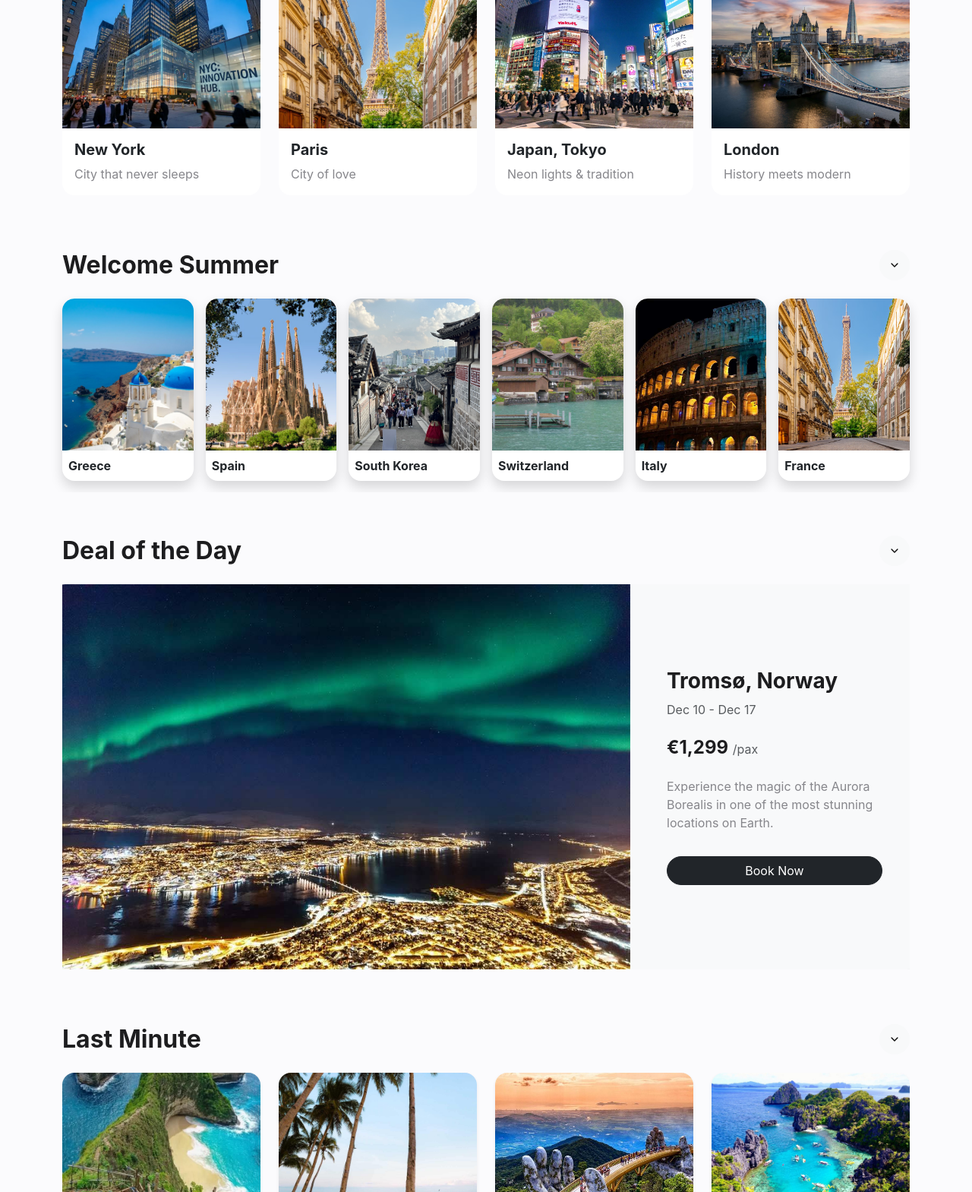
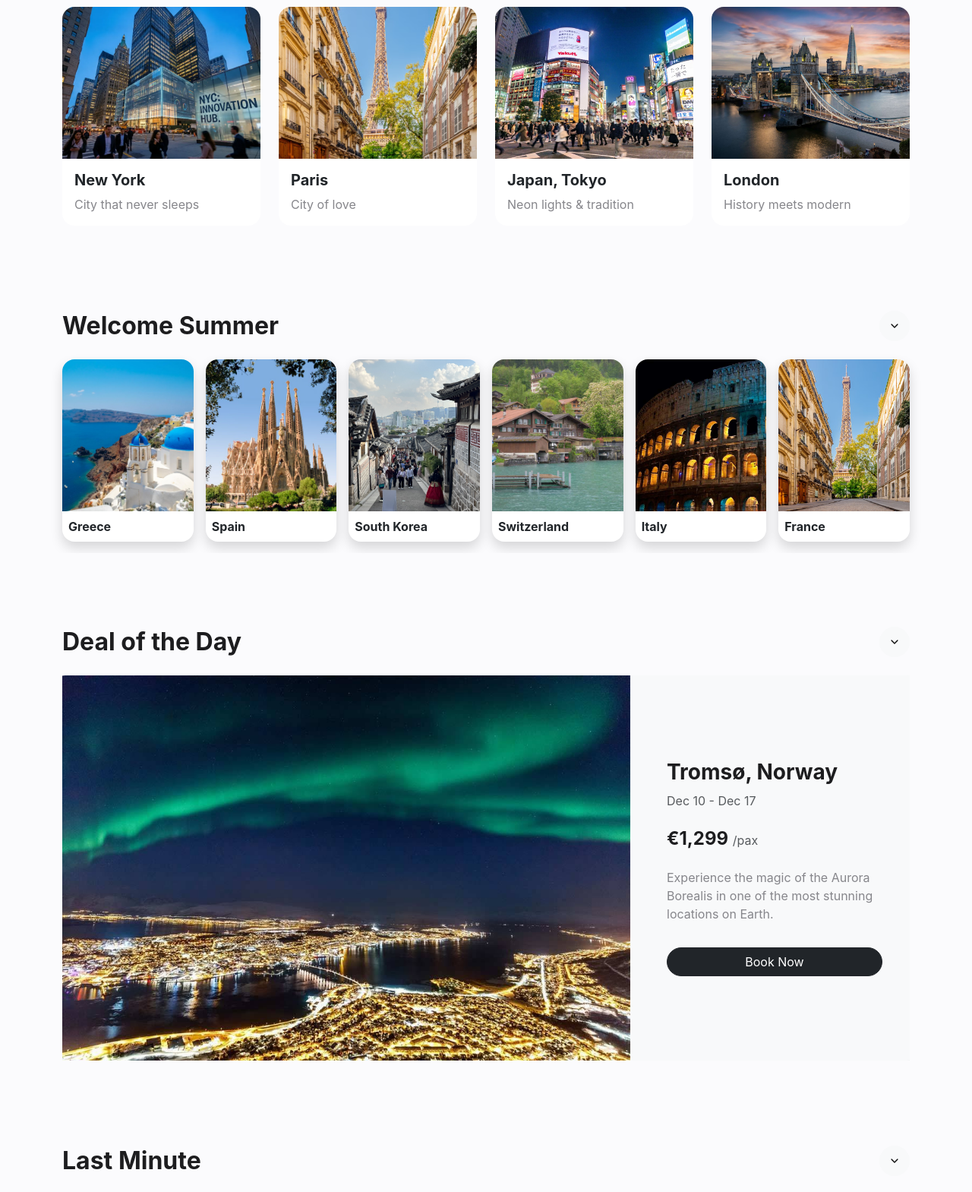
Before and after one commit to devHP-source/Bootstrap-Epicode, a plain HTML site: page M3-W2D4_Pratica Epicode Project/index.html in a window 1280 px wide. Shown: the part 622-2191 px from the top of the page at 76% size. Drawn offline with nearby package versions, Linux system fonts and the light colour scheme.

Commit message:
bug fixes

```diff
--- a/M3-W2D4_Pratica Epicode Project/index.html
+++ b/M3-W2D4_Pratica Epicode Project/index.html
@@ -55,7 +55,7 @@
     </header>
 
     <main class="container">
-        <section id="offer-week" class="mb-5 pt-4">
+        <section id="offer-week" class="apple-section"> <!-- class="mb-5 pt-4" -->
             <div class="d-flex justify-content-between align-items-center mb-4">
                 <h2 class="fw-bold m-0">Offer of the Week</h2>
                 <button class="btn btn-light rounded-circle collapse-btn" data-target="offer-week-content">
@@ -106,7 +106,7 @@
             </div>
         </section>
 
-        <section id="welcome-summer" class="mb-5 pt-4">
+        <section id="welcome-summer" class="apple-section"> <!-- class="mb-5 pt-4" -->
             <div class="d-flex justify-content-between align-items-center mb-4">
                 <h2 class="fw-bold m-0">Welcome Summer</h2>
                 <button class="btn btn-light rounded-circle collapse-btn" data-target="welcome-summer-content">
@@ -127,12 +127,14 @@
             </div>
         </section>
 
-        <section id="offer-day" class="mb-5 pt-4 d-none d-md-block">
-            <div class="d-flex justify-content-between align-items-center mb-4">
-                <h2 class="fw-bold m-0">Deal of the Day</h2>
-                <button class="btn btn-light rounded-circle collapse-btn" data-target="offer-day-content">
-                    <ion-icon name="chevron-down-outline"></ion-icon>
-                </button>
+        <section id="offer-day" class="apple-section"> <!-- class="mb-5 pt-4 d-none d-md-block" -->
+            <div class="d-none d-md-block"> <!-- class="d-flex justify-content-between align-items-center mb-4" -->
+                <div class="d-flex justify-content-between align-items-center mb-4"> <!-- added DIV -->
+                    <h2 class="fw-bold m-0">Deal of the Day</h2>
+                    <button class="btn btn-light rounded-circle collapse-btn" data-target="offer-day-content">
+                        <ion-icon name="chevron-down-outline"></ion-icon>
+                    </button>
+                </div>
             </div>
             <div id="offer-day-content" class="apple-collapse">
                 <div class="apple-collapse-inner">
@@ -152,7 +154,7 @@
             </div>
         </section>
 
-        <section id="last-minute" class="mb-5 pt-4">
+        <section id="last-minute" class="apple-section"> <!-- class="mb-5 pt-4" -->
             <div class="d-flex justify-content-between align-items-center mb-4">
                 <h2 class="fw-bold m-0">Last Minute</h2>
                 <button class="btn btn-light rounded-circle collapse-btn" data-target="last-minute-content">
@@ -171,7 +173,7 @@
             </div>
         </section>
 
-        <section id="testimonials" class="mb-5 pt-4">
+        <section id="testimonials" class="apple-section"> <!-- class="mb-5 pt-4" -->
             <div class="d-flex justify-content-between align-items-center mb-4">
                 <h2 class="fw-bold m-0">Testimonials</h2>
                 <button class="btn btn-light rounded-circle collapse-btn" data-target="testimonials-content">
@@ -246,7 +248,7 @@
     <script type="module" src="https://unpkg.com/ionicons@7.1.0/dist/ionicons/ionicons.esm.js"></script>
     <script nomodule src="https://unpkg.com/ionicons@7.1.0/dist/ionicons/ionicons.js"></script>
 
-    <script src="./js/bootstrap.js"></script>
+    <script src="./js/bootstrap.bundle.js"></script>
     <script src="./main.js"></script>
 </body>
 </html>
--- a/M3-W2D4_Pratica Epicode Project/styles.css
+++ b/M3-W2D4_Pratica Epicode Project/styles.css
@@ -50,9 +50,10 @@ body {
 }
 
 /* Solved active jump movement using structural micro text shadow filters instead of font-weight scaling */
+.navbar-nav .navbar-nav-override-active,
 .navbar-nav .nav-link.active {
     color: #1d1d1f;
-    background-color: transparent;
+    /* background-color: transparent; */
     text-shadow: 0.6px 0 0 #1d1d1f;
 }
 
@@ -97,17 +98,27 @@ body {
     object-fit: cover;
 }
 
-/* Solved clipping bounds issues via custom rendering safe zones */
+
 .shadow-buffer {
     padding: 15px;
     margin: -15px;
+    margin-right: -15px;
+    transition: opacity 0.4s ease, padding 0.4s ease;
 }
 
-/* Apple Smooth Dynamic Transition Grids */
+.apple-section {
+    padding-top: 4rem;
+    margin-bottom: 3rem;
+    scroll-margin-top: 90px;
+}
+
+/* Transition Grids */
 .apple-collapse {
     display: grid;
     grid-template-rows: 1fr;
-    transition: grid-template-rows 0.6s cubic-bezier(0.25, 1, 0.5, 1);
+    transition: grid-template-rows 0.6s cubic-bezier(0.25, 1, 0.5, 1), visibility 0.6s ease, opacity 0.6s ease;
+    opacity: 1;
+    visibility: visible;
 }
 
 .apple-collapse-inner {
@@ -116,6 +127,12 @@ body {
 
 .apple-collapse.is-collapsed {
     grid-template-rows: 0fr;
+    opacity: 0;
+    visibility: hidden;
+}
+.apple-collapse.is-collapsed .shadow-buffer {
+    padding-top: 0;
+    padding-bottom: 0;
 }
 
 /* Ionicons */
```
